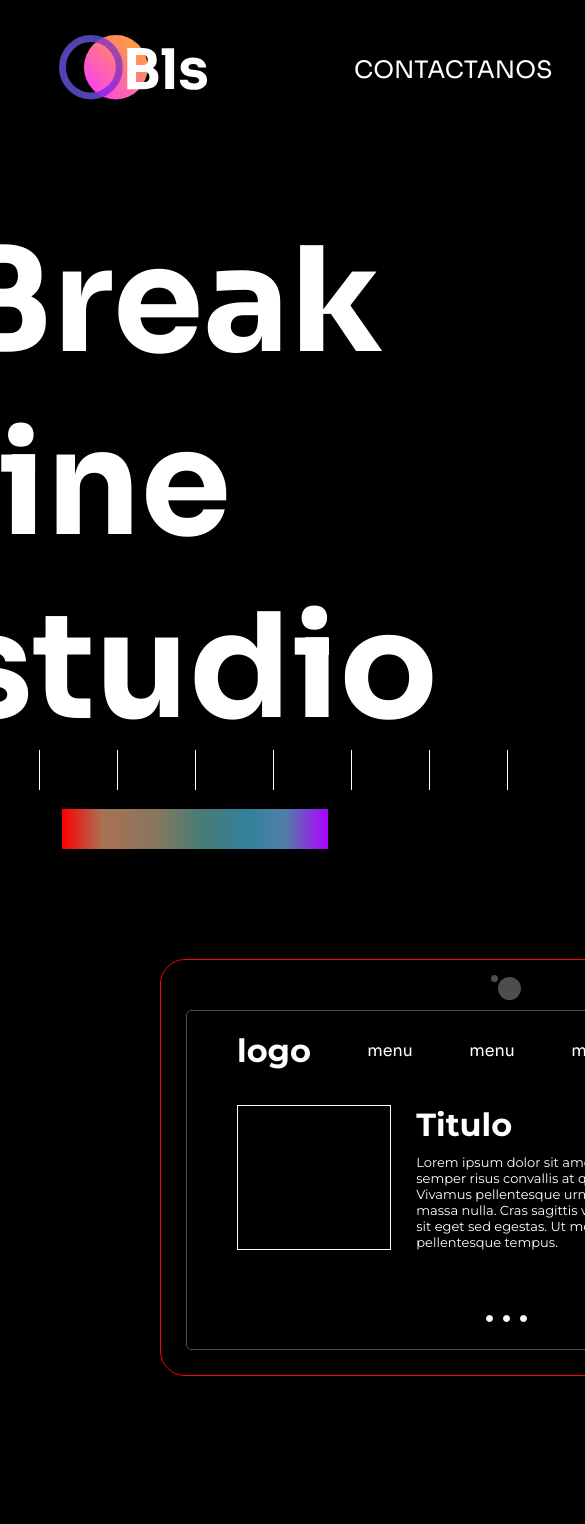
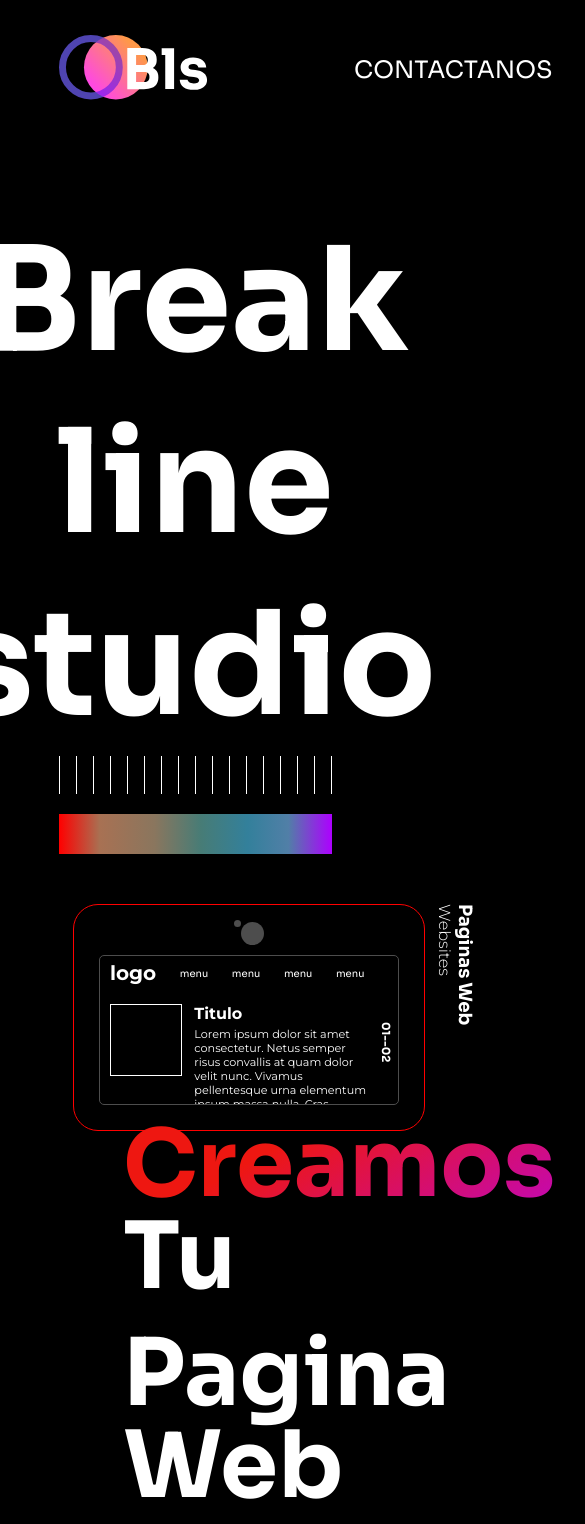
Before and after one commit to owellandry/bls, a React (Create React App) app: page / in a window 390 px wide. Shown: the top 1524 px of the page, 585 px wide, since content can reach past the window. Before the commit the page ends 1376 px from the top, so only its background shows below. Built offline with nearby package versions, Linux system fonts and the light colour scheme.

Commit message:
feat: :sparkles: semi responsive

```diff
--- a/src/App.css
+++ b/src/App.css
@@ -7,4 +7,5 @@ html, body{
 *{
   margin: 0;
   padding: 0;
+  user-select: none;
 }
--- a/src/components/about/about.css
+++ b/src/components/about/about.css
@@ -1,4 +1,6 @@
 .about{
+    width: 100%;
+    text-align: center;
     display: flex;
     flex-direction: column;
     justify-content: center;
@@ -6,44 +8,37 @@
     margin-top: 120px;
 }
 
-.about h1{
-    font-size: 145px;
+.titleHome h1{
+    font-size: 9rem;
+    width: 100%;
+}
+
+.decoration-title{
+    display: flex;
+    flex-direction: column;
+    align-items: center;
+    justify-content: center;
+    width: 100%;
 }
 
 .lineAbout{
+    width: 70%;
     display: flex;
-    flex-direction: row;
-    padding: 11px;
-    gap: 38px;
+    justify-content: space-between;
 }
 
-.lineAbout div{
-    position: relative;
-    width: 40px;
-    height: 0px;
-    transform: rotate(270deg);
-}
-
-.lineAbout div::after {
-  content: "";
-  position: absolute;
-  background-color: white;
-  height: 1px;
-  width: 0;
-  left: 0;
-  transition: 0.3s;
-}
-
-#active:after {
-    width: 100%;
+.lines{
+    background-color: white;
+    height: 38px;
+    width: 1px;
 }
 
 .gardient{
-  width: 68.1%;
-  height: 40px;
-  margin: 28px 0 30px 0;
-  display: flex;
-  flex-direction: row;
+    width: 70%;
+    height: 40px;
+    margin: 20px 0 30px 0;
+    display: flex;
+    flex-direction: row;
 }
 
 .bgGardient{
--- a/src/components/about/about.jsx
+++ b/src/components/about/about.jsx
@@ -1,32 +1,35 @@
-import React from "react";
+import React,{ useEffect, useState } from "react";
 import './about.css'
 
 const About = ()=>{
     return(
         <div className="about">
-            <h1>Break line studio</h1>
-            <div className="lineAbout" >
-                <div id="active"></div>
-                <div id="active"></div>
-                <div id="active"></div>
-                <div id="active"></div>
-                <div id="active"></div>
-                <div id="active"></div>
-                <div id="active"></div>
-                <div id="active"></div>
-                <div id="active"></div>
-                <div id="active"></div>
-                <div id="active"></div>
-                <div id="active"></div>
-                <div id="active"></div>
-                <div id="active"></div>
-                <div id="active"></div>
-                <div id="active"></div>
-                <div id="active"></div>
+            <div className="titleHome">
+                <h1>Break line studio</h1>
             </div>
-            <div className="gardient">
-                <div className="bgGardient"></div>
-                <div className="bgGardient2"></div>
+            <div className="decoration-title">
+                <div className="lineAbout" >
+                    <div className="lines"></div>
+                    <div className="lines"></div>
+                    <div className="lines"></div>
+                    <div className="lines"></div>
+                    <div className="lines"></div>
+                    <div className="lines"></div>
+                    <div className="lines"></div>
+                    <div className="lines"></div>
+                    <div className="lines"></div>
+                    <div className="lines"></div>
+                    <div className="lines"></div>
+                    <div className="lines"></div>
+                    <div className="lines"></div>
+                    <div className="lines"></div>
+                    <div className="lines"></div>
+                    <div className="lines"></div>
+                    <div className="lines"></div>
+                </div>
+                <div className="gardient">
+                    <div className="bgGardient"></div>
+                </div>
             </div>
         </div>
     )
--- a/src/components/webDesktop/styles.css
+++ b/src/components/webDesktop/styles.css
@@ -26,6 +26,7 @@
     }
 
         .navDesk {
+            box-sizing: border-box;
             display: flex;
             align-items: center;
             width: 100%;
@@ -149,3 +150,58 @@
     -webkit-background-clip: text;
     background-clip: text;
 }
+
+@media (max-width: 420px) {
+    .seccionDesk{
+        flex-direction: column;
+        align-items: center;
+        justify-content: center;
+        margin-top: 20px;
+        padding: 0;
+    }
+
+    .borderContent{
+        width: 300px;
+        height: 150px;
+    }
+
+    .desktop{
+        overflow: auto;
+        padding: 5px 10px;
+    }
+
+    .logoPrevDesk{
+        font-size: 10px;
+    }
+
+    .menuPrevDesk ul li{
+        font-size: 10px;
+    }
+
+    .contentDesk{
+        margin-top: 1.2rem;
+    }
+
+    .imgPreview{
+        width: 600px;
+        height: 70px;
+        margin-right: 12px;
+    }
+
+    .titlePrevDesk{
+        font-size: 1rem;
+    }
+
+    .descriptionPrevDesk{
+        margin-top: 4px;
+        font-size: .7rem;
+    }
+
+    .serialNumber{
+        margin-top: 18px;
+        margin-right: -5px;
+        text-align: start;
+        font-size: .7rem;
+        margin-left: 10px;
+    }
+}
--- a/src/components/webDesktop/webDesk.jsx
+++ b/src/components/webDesktop/webDesk.jsx
@@ -9,6 +9,7 @@ export default function WebDesktop(){
 
     return(
         <div className="seccionDesk">
+            <div style={{"display": "flex"}}>
                 <div className="borderContent">
                     <div className="cameraDesk">
                         <svg width="30" height="25" viewBox="0 0 30 25" fill="none" xmlns="http://www.w3.org/2000/svg">
@@ -57,6 +58,7 @@ export default function WebDesktop(){
                     <h1>Paginas Web</h1>
                     <h2>Websites</h2>
                 </div>
+            </div>
             <div className="webDeskInfo">
                 <h1 className="gradient-text">Creamos</h1>
                 <h1>Tu Pagina</h1>
```
Lines whose indentation alone changed are shown as unchanged.
